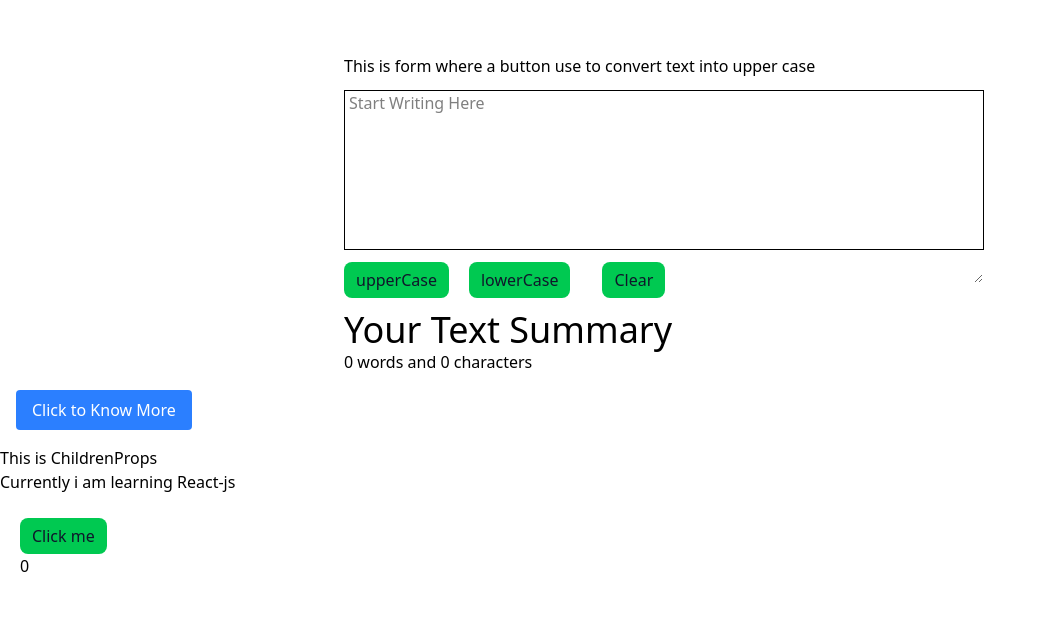
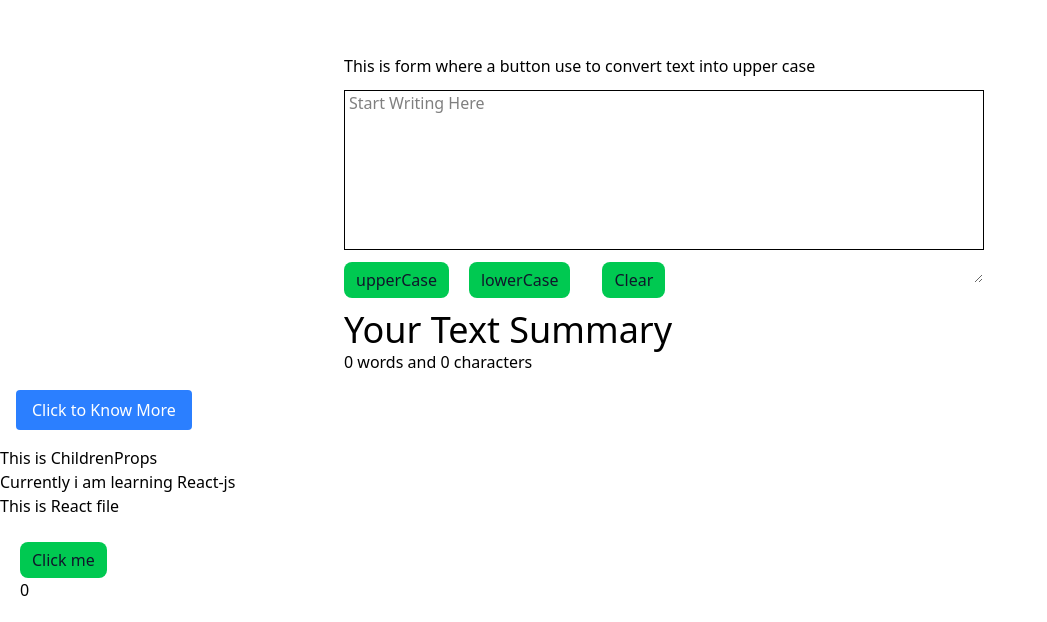
Before and after one commit to abhishekrathour27/React-js, a React (Vite) app in the folder demo-first/: page / in a window 1280 px wide. Shown: the part 438-1060 px from the top of the page, without its empty margins (0-1047 px from the left). Before the commit the page ends 1036 px from the top, so only its background shows below. Built offline with nearby package versions, Linux system fonts and the light colour scheme.

Commit message:
react-js

```diff
--- a/demo-first/src/App.jsx
+++ b/demo-first/src/App.jsx
@@ -70,6 +70,7 @@ const App = () => {
       <ChildrenProps name='children'>
         <h1>This is ChildrenProps</h1>
         <p>Currently i am learning React-js</p>
+        <p>This is React file</p>
       </ChildrenProps>
       <Button handleCount={handleCount} count={increment}>
         Click me
```
